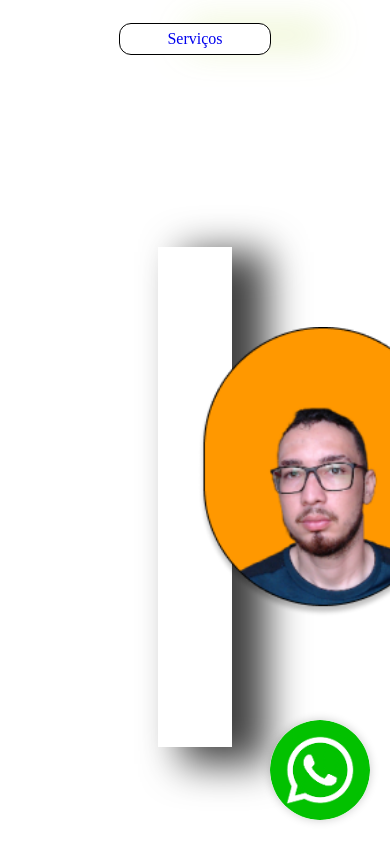
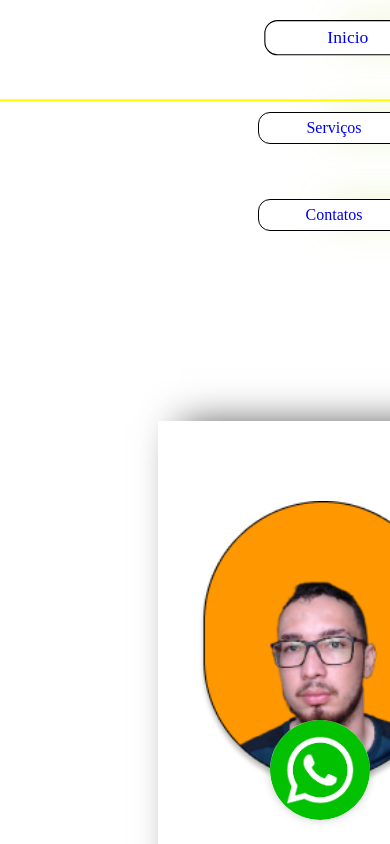
Before and after one commit to EvanioTech/site-octadroid, an Angular app: page / in a window 390 px wide. Shown: the top 844 px of the page. Built offline with nearby package versions, Linux system fonts and the light colour scheme.

Commit message:
change media

```diff
--- a/src/app/components/small-card/small-card.component.css
+++ b/src/app/components/small-card/small-card.component.css
@@ -38,3 +38,27 @@
   display: flex;
   flex-direction: column;
 }
+
+@media screen and (max-width: 768px)
+{
+  .small_card{
+    width: 100%;
+    flex-direction: column;
+
+  }
+
+  .big_card{
+    width: 100%;
+    flex-direction: column;
+  }
+
+  .full-text{
+    width: 100%;
+    flex-direction: column;
+  }
+
+  .foto_small{
+    width: 100%;
+    flex-direction: column;
+  }
+}
--- a/src/app/pages/home/home.component.css
+++ b/src/app/pages/home/home.component.css
@@ -4,6 +4,7 @@
   height: 500px;
   flex-direction: row;
   display: flex;
+  justify-content: space-around;
   -webkit-box-shadow: 29px 11px 39px 6px rgba(0,0,0,0.75);
 -moz-box-shadow: 29px 11px 39px 6px rgba(0,0,0,0.75);
 box-shadow: 29px 11px 39px 6px rgba(0,0,0,0.75);
@@ -65,3 +66,11 @@
   margin-left: 20px;
 
 }
+
+@media screen and (max-width: 768px)
+{
+  .big_card{
+    width: 100%;
+    flex-direction: column;
+  }
+}
--- a/src/app/pages/menu/menu.component.css
+++ b/src/app/pages/menu/menu.component.css
@@ -41,3 +41,17 @@
   transform: scale(1.1);
   transition: border-bottom 0.3s ease, color 0.3s ease,transform 0.3s ease;
 }
+@media screen and (max-width: 768px)
+ {
+
+  .menu__conatiner{
+    width: 100%;
+    margin: auto;
+    flex-direction: column;
+  }
+
+
+
+
+
+ }
```
